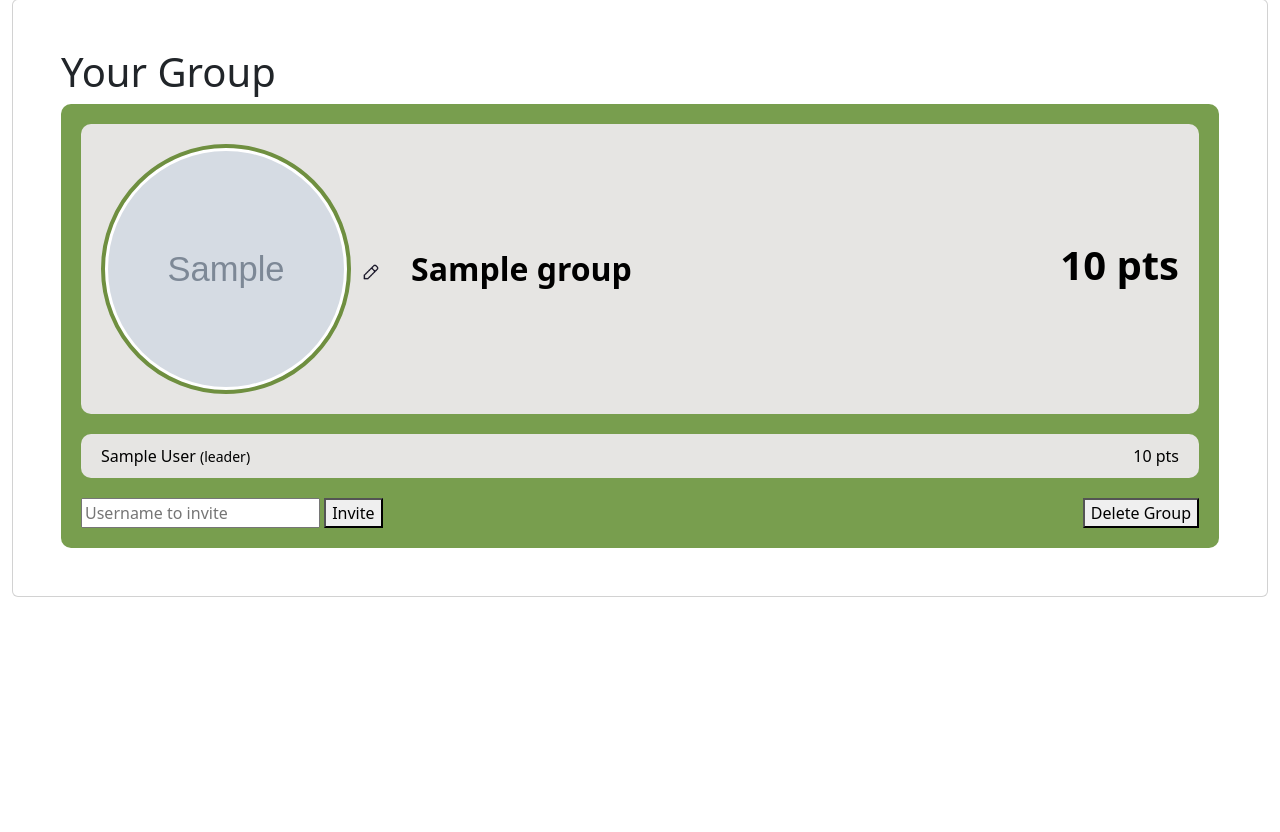
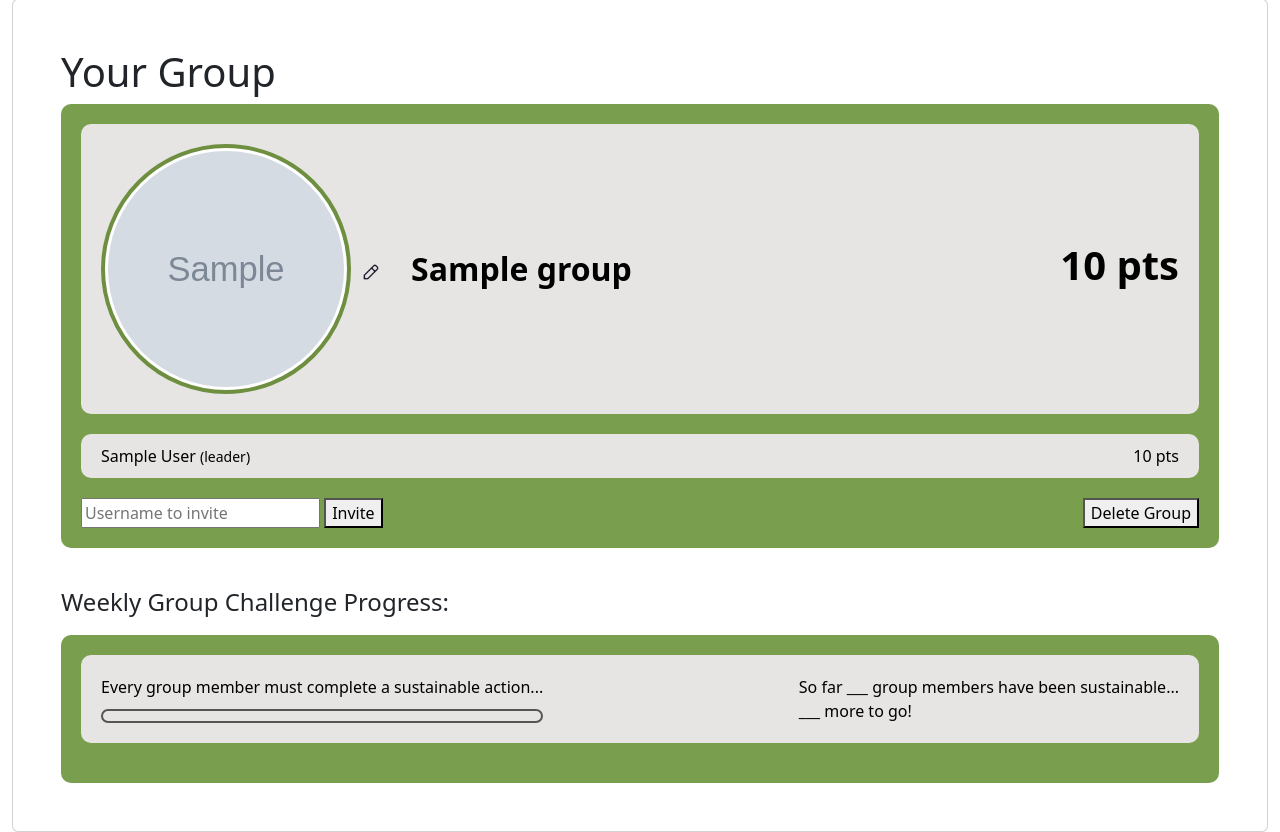
Before and after one commit to CSCI3356-Fall2024/Byte-to-Eat, a Django app: page /groups/ in a window 1280 px wide. Shown: the part 95-927 px from the top of the page. Before the commit the page ends 692 px from the top, so only its background shows below. Run offline with Django 5.2, Linux system fonts and the light colour scheme; a user stored in the database is signed in; tables that the repository leaves empty hold one stand-in row (values such as "Sample post"); grey boxes marked "Sample" are stand-in pictures.

Commit message:
adding group challenge bar to groups page
not fully functional, but displays

```diff
--- a/EagleEats/mainApp/models.py
+++ b/EagleEats/mainApp/models.py
@@ -17,6 +17,7 @@ class Group(models.Model):
     leader = models.ForeignKey(User, related_name='led_groups', on_delete=models.SET_NULL, null=True, blank=True)
     rank = models.IntegerField(default=0)
     profile_picture = models.ImageField(upload_to='group_pics/', null=True, blank=True, default= 'img/profile.png')
+
 
     def __str__(self):
         return self.name
@@ -53,6 +54,7 @@ class Profile(models.Model):
     email = models.EmailField(max_length=100, blank=True)
     group = models.ForeignKey(Group, on_delete=models.SET_NULL, null=True, blank=True)
     rank = models.IntegerField(default=0)
+    completed_action = models.BooleanField(default=False)
 
     # Point-related fields
     lifetime_points = models.IntegerField(default=0)
--- a/EagleEats/mainApp/templates/groups.html
+++ b/EagleEats/mainApp/templates/groups.html
@@ -74,6 +74,22 @@
                     <button type="submit">Leave Group</button>
                 </form>
             {% endif %}
+        </div>
+    </div>
+
+    <h4 style="padding-top: 40px; padding-bottom: 10px;"> Weekly Group Challenge Progress: </h4>
+    <div class="group-border">
+        <div class="group-challenge">
+            <div class="left-column">
+                <div>Every group member must complete a sustainable action...</div>
+                <div class="progress-bar">
+                    <div class="progress-fill" style="width: {{ completion_percentage }}%;"></div>
+                </div>
+            </div>
+            <div class="right-column">
+                <div>So far ___ group members have been sustainable...</div>
+                <div>___ more to go!</div>
+            </div>
         </div>
     </div>
 
@@ -301,7 +317,34 @@
     }
 
     .highlight {
-        background-color: #5a7d3c;
+        background-color: #c2c0be;
+    }
+
+    .group-challenge {
+        width: 100%;
+        padding: 20px;
+        background-color: #E6E5E3;
+        color: #000000;
+        border-radius: 10px;
+        margin-bottom: 20px;
+        display: flex;
+        justify-content: space-between;
+        font-size: initial;
+        font-weight: normal;
+    }
+
+    .progress-bar {
+        display: flex;
+        margin-top: 10px;
+        padding: 5px; /* Add padding to create space between the border and slots */
+        border: 2px solid #555; /* Dark grey border */
+        border-radius: 10px; /* Rounded corners */
+    }
+
+    .progress-fill {
+        height: 100%;
+        background-color: #4caf50; /* Green color for completed actions */
+        transition: width 0.5s ease; /* Smooth transition for the fill */
     }
 </style>
 
--- a/EagleEats/mainApp/views.py
+++ b/EagleEats/mainApp/views.py
@@ -317,6 +317,9 @@ def groups(request):
             if profile_picture_form.is_valid():
                 profile_picture_form.save()
                 return redirect('groups')
+        elif request.POST.get('action') == 'delete' and is_leader:
+            user_group.delete()
+            user_group = None
         else:
             group_form = GroupForm(request.POST, instance=user_group)
             if group_form.is_valid():
@@ -326,4 +329,17 @@ def groups(request):
         group_form = GroupForm(instance=user_group)
         profile_picture_form = ProfilePictureForm(instance=user_group)
 
-    return render(request, 'groups.html', {'user_group': user_group, 'invitations': invitations, 'profile': profile, 'is_leader': is_leader, 'group_form': group_form, 'profile_picture_form': profile_picture_form})
+    if user_group:
+        # Calculate the percentage of completed actions
+        total_members = user_group.members.count()
+        completed_members = Profile.objects.filter(user__in=user_group.members.all(), completed_action=True).count()
+        if total_members > 0:
+            completion_percentage = (completed_members / total_members) * 100
+        else:
+            completion_percentage = 0
+    else:
+        total_members = 0
+        completed_members = 0
+        completion_percentage = 0
+
+    return render(request, 'groups.html', {'user_group': user_group, 'invitations': invitations, 'profile': profile, 'is_leader': is_leader, 'group_form': group_form, 'profile_picture_form': profile_picture_form, 'completed_members': completed_members, 'completion_percentage': completion_percentage, 'total_members': total_members})
```
